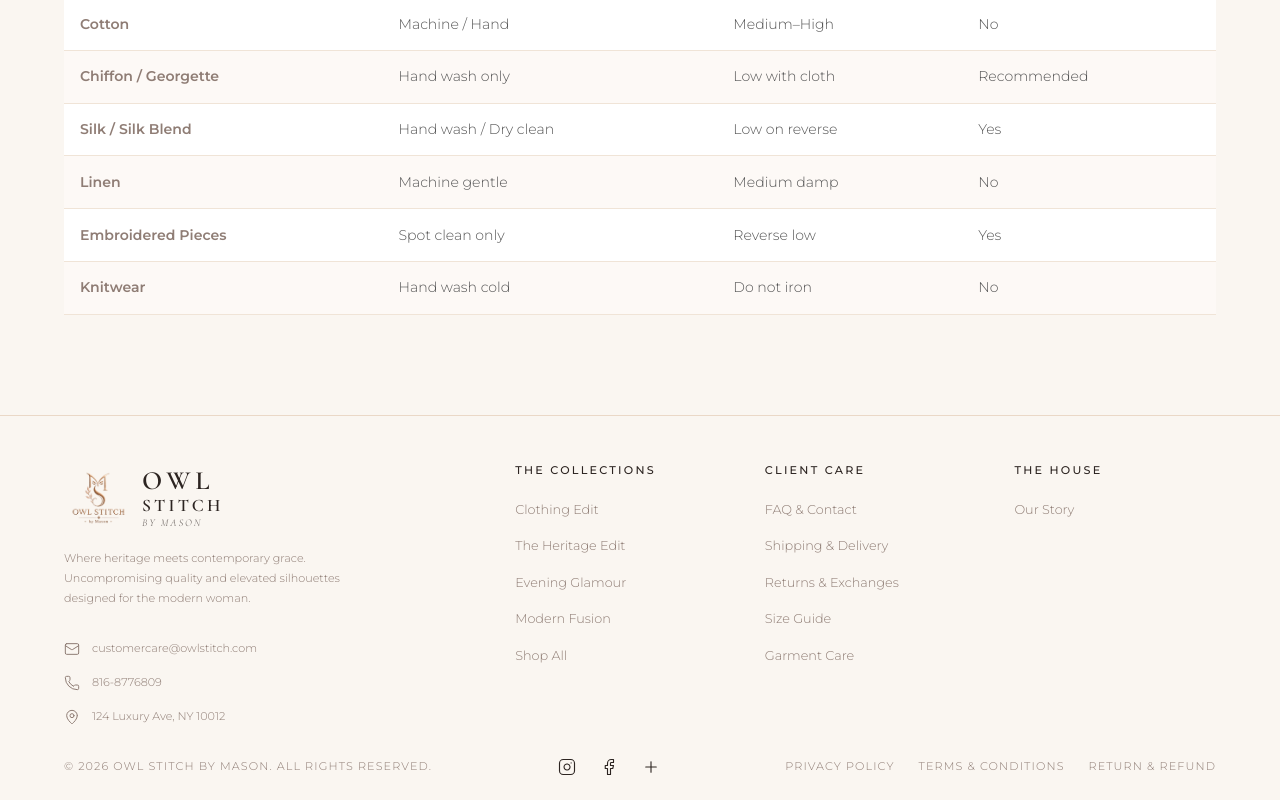
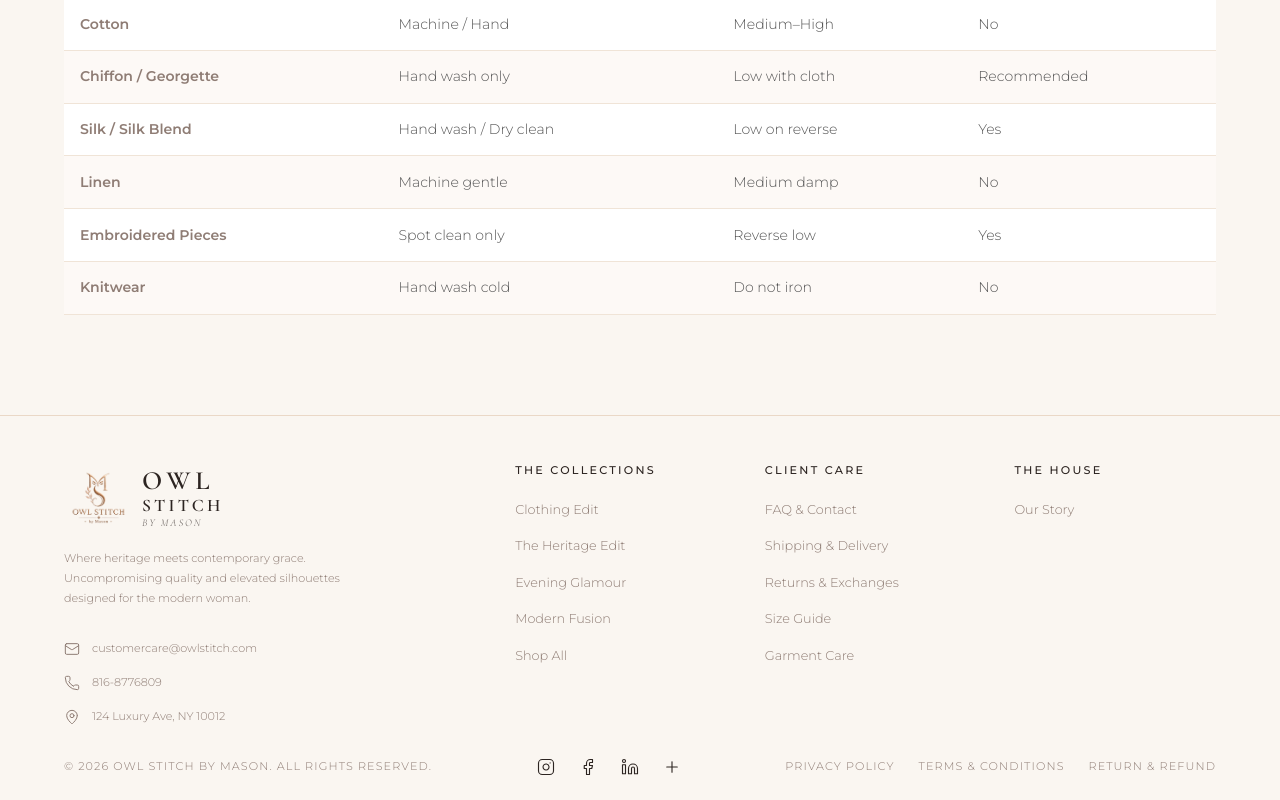
Before and after one commit to KuhuNarangg/mason, a React (Vite) app in the folder frontend/: page /care in a window 1280 px wide. Shown: the part 2035-2835 px from the top of the page. Built offline with nearby package versions, Linux system fonts and the light colour scheme; no server answers; a web font is replaced by a local one.

Commit message:
Add LinkedIn social link to footer

```diff
--- a/frontend/src/components/Footer.jsx
+++ b/frontend/src/components/Footer.jsx
@@ -75,6 +75,9 @@
             <a href="https://www.facebook.com/share/1BiAuAZoDx/?mibextid=wwXIfr" target="_blank" rel="noopener noreferrer" aria-label="Facebook">
               <svg width="18" height="18" viewBox="0 0 24 24" fill="none" stroke="currentColor" strokeWidth="1.5" strokeLinecap="round" strokeLinejoin="round"><path d="M18 2h-3a5 5 0 0 0-5 5v3H7v4h3v8h4v-8h3l1-4h-4V7a1 1 0 0 1 1-1h3z"/></svg>
             </a>
+            <a href="https://www.linkedin.com/company/owl-stitch/" target="_blank" rel="noopener noreferrer" aria-label="LinkedIn">
+              <svg width="18" height="18" viewBox="0 0 24 24" fill="none" stroke="currentColor" strokeWidth="1.5" strokeLinecap="round" strokeLinejoin="round"><path d="M16 8a6 6 0 0 1 6 6v7h-4v-7a2 2 0 0 0-2-2 2 2 0 0 0-2 2v7h-4v-7a6 6 0 0 1 6-6z"></path><rect x="2" y="9" width="4" height="12"></rect><circle cx="4" cy="4" r="2"></circle></svg>
+            </a>
             <a href="#" aria-label="Pinterest">
                <svg width="18" height="18" viewBox="0 0 24 24" fill="none" stroke="currentColor" strokeWidth="1.5" strokeLinecap="round" strokeLinejoin="round"><line x1="12" y1="5" x2="12" y2="19"></line><line x1="5" y1="12" x2="19" y2="12"></line></svg>
             </a>
```
